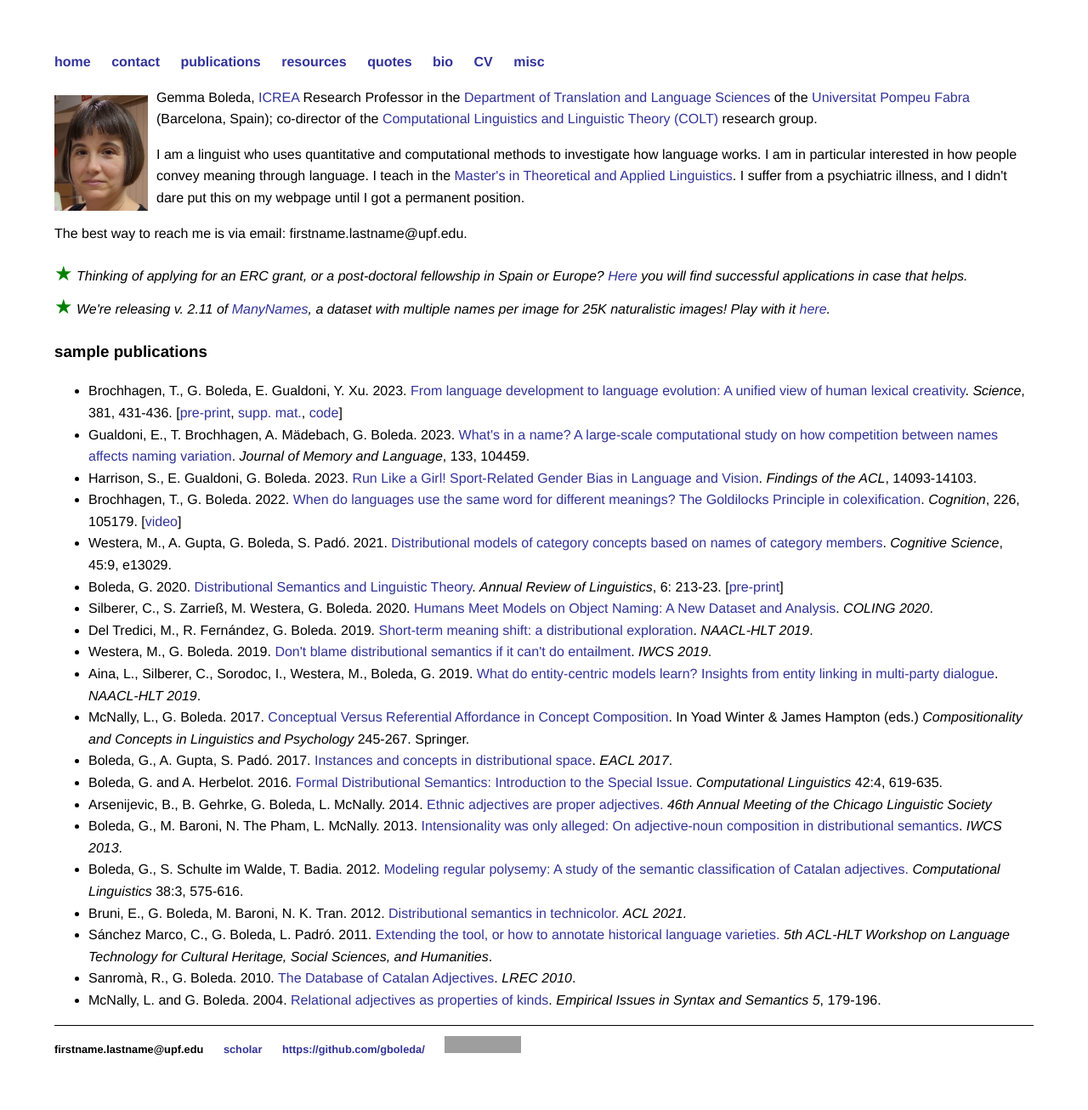
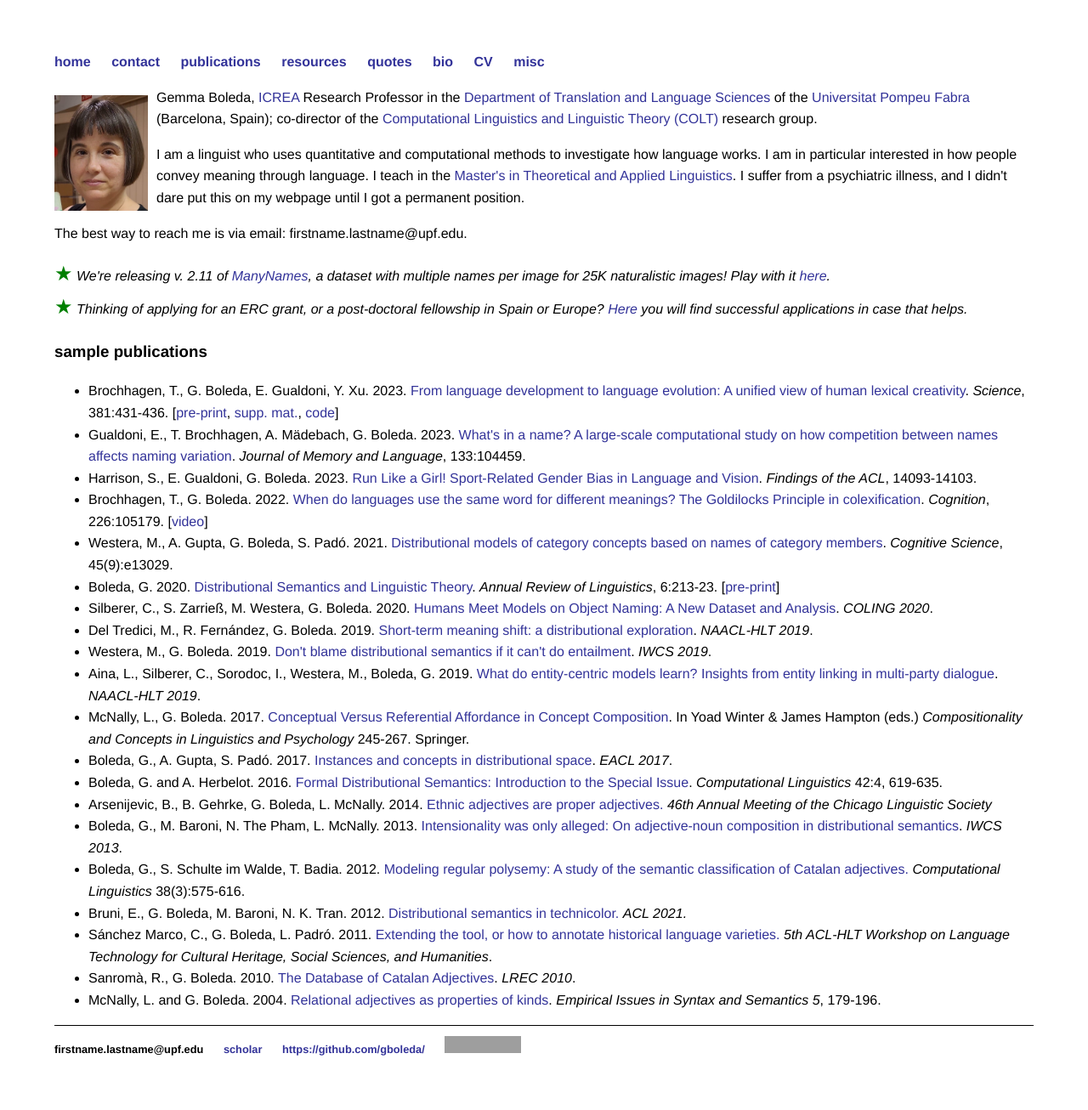
Before and after one commit to gboleda/gboleda.github.io, a Jekyll site: the page built from index.html, in a window 1280 px wide. Shown: the whole page at 85% size. Built offline with Jekyll 4.4.1, drawn with Linux system fonts in a browser that asks for light colours; grey boxes are pictures that could not be loaded.

Commit message:
small fixes

```diff
--- a/index.html
+++ b/index.html
@@ -35,22 +35,22 @@ title: Gemma Boleda
 
 <p>
 <span style="font-size:150%;color:green;">&starf;</span>
-<i>Thinking of applying for an ERC grant, or a post-doctoral fellowship in Spain or Europe? <a href="/misc.html">Here</a> you will find successful applications in case that helps.</i>
+<i>We're releasing v. 2.11 of <a href="https://amore-upf.github.io/manynames/">ManyNames</a>, a dataset with multiple names per image for 25K naturalistic images! Play with it <a href="https://amore-upf.github.io/manynames/search.html">here</a>.</i>
 <br>
 <span style="font-size:150%;color:green;">&starf;</span>
-<i>We're releasing v. 2.11 of <a href="https://amore-upf.github.io/manynames/">ManyNames</a>, a dataset with multiple names per image for 25K naturalistic images! Play with it <a href="https://amore-upf.github.io/manynames/search.html">here</a>.</i>
+<i>Thinking of applying for an ERC grant, or a post-doctoral fellowship in Spain or Europe? <a href="/misc.html">Here</a> you will find successful applications in case that helps.</i>
 </p>
 
 <h3>sample publications</h3>
 <ul>
   <li>Brochhagen, T., G. Boleda, E. Gualdoni, Y. Xu. 2023.
     <a href="https://www.science.org/doi/10.1126/science.ade7981">From language development to language evolution: A unified view of human lexical creativity</a>.
-    <i>Science</i>, 381, 431-436.
+    <i>Science</i>, 381:431-436.
     [<a href="https://brochhagen.github.io/content/ms/accepted-lexical-creativity.pdf">pre-print</a>, <a href="https://www.science.org/doi/suppl/10.1126/science.ade7981/suppl_file/science.ade7981_sm.pdf">supp. mat.</a>, <a href="https://doi.org/10.17605/OSF.IO/ZKGU3">code</a>]
   </li>
   <li>Gualdoni, E., T. Brochhagen, A. Mädebach, G. Boleda. 2023.
     <a href="https://www.sciencedirect.com/science/article/pii/S0749596X2300058X">What's in a name? A large-scale computational study on how competition between names affects naming variation</a>.
-    <i>Journal of Memory and Language</i>, 133, 104459.
+    <i>Journal of Memory and Language</i>, 133:104459.
   </li>
   <li>Harrison, S., E. Gualdoni, G. Boleda. 2023.
   <a href="https://aclanthology.org/2023.findings-acl.886.pdf">Run Like a Girl! Sport-Related Gender Bias in Language and Vision</a>.
@@ -58,15 +58,15 @@ title: Gemma Boleda
   </li>
   <li>Brochhagen, T., G. Boleda. 2022.
     <a href="https://doi.org/10.1016/j.cognition.2022.105179">When do languages use the same word for different meanings? The Goldilocks Principle in colexification</a>.
-    <i>Cognition</i>, 226, 105179.
+    <i>Cognition</i>, 226:105179.
     [<a href="https://www.youtube.com/watch?v=6XP5pGv4RG8">video</a>]
   </li>
   <li>Westera, M., A. Gupta, G. Boleda, S. Padó. 2021.
     <a href="http://dx.doi.org/10.1111/cogs.13029">Distributional models of category concepts based on names of category members</a>.
-    <i>Cognitive Science</i>, 45:9, e13029.
+    <i>Cognitive Science</i>, 45(9):e13029.
   </li>
   <li>Boleda, G. 2020.
-    <a href="http://www.annualreviews.org/eprint/49J5VEMAMTAXAHVCUVDF/full/10.1146/annurev-linguistics-011619-030303">Distributional Semantics and Linguistic Theory</a>. <i>Annual Review of Linguistics</i>, 6: 213-23. [<a href="https://arxiv.org/pdf/1905.01896.pdf">pre-print</a>]</li>
+    <a href="http://www.annualreviews.org/eprint/49J5VEMAMTAXAHVCUVDF/full/10.1146/annurev-linguistics-011619-030303">Distributional Semantics and Linguistic Theory</a>. <i>Annual Review of Linguistics</i>, 6:213-23. [<a href="https://arxiv.org/pdf/1905.01896.pdf">pre-print</a>]</li>
   <li>Silberer, C., S. Zarrieß, M. Westera, G. Boleda. 2020.
     <a href="https://www.aclweb.org/anthology/2020.coling-main.172.pdf">Humans Meet Models on Object Naming: A New Dataset and Analysis</a>.
     <i>COLING 2020</i>.</li>
@@ -96,7 +96,7 @@ title: Gemma Boleda
   </li>
   <li>Boleda, G., S. Schulte im Walde, T. Badia. 2012. <a href="http://www.mitpressjournals.org/doi/pdf/10.1162/COLI_a_00093">Modeling
       regular polysemy: A study of the semantic classification of Catalan
-      adjectives.</a> <i>Computational Linguistics</i> 38:3, 575-616.</li>
+      adjectives.</a> <i>Computational Linguistics</i> 38(3):575-616.</li>
   <li>Bruni, E., G. Boleda, M. Baroni, N. K. Tran. 2012.
     <a href="http://www.aclweb.org/anthology/P/P12/P12-1015.pdf">Distributional semantics in technicolor.</a> <i>ACL 2021.</i>
   </li>
@@ -113,5 +113,4 @@ title: Gemma Boleda
   <li>McNally, L. and G. Boleda. 2004. <a href="http://www.cssp.cnrs.fr/eiss5/mcnally-boleda/mcnally-boleda-eiss5.pdf">Relational adjectives as properties of kinds</a>.
     <i>Empirical Issues in Syntax and Semantics 5</i>, 179-196.
   </li>
-
 </ul>
```
Also changed, not shown: pubs/index.html (+9 -8 lines), quotes.html (+19 -19 lines).
